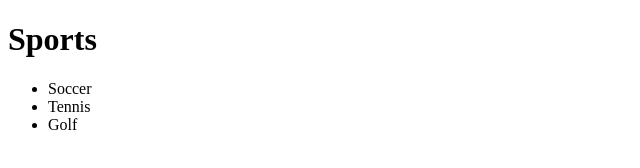
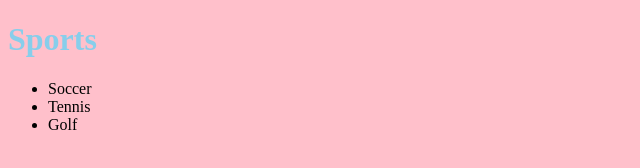
Before and after one commit to reyroid/sports, a plain HTML site: page index.html in a window 1280 px wide. Shown: the whole page, without its empty margins (0-640 px from the left). Drawn offline with Linux system fonts and the light colour scheme.

Commit message:
背景/文字色の修正

```diff
--- a/css/style.css
+++ b/css/style.css
@@ -1,5 +1,9 @@
 @charset 'utf-8';
 
+body {
+    background: pink;
+}
+
 h1 {
-    color: black;
+    color: skyblue;
 }
```
